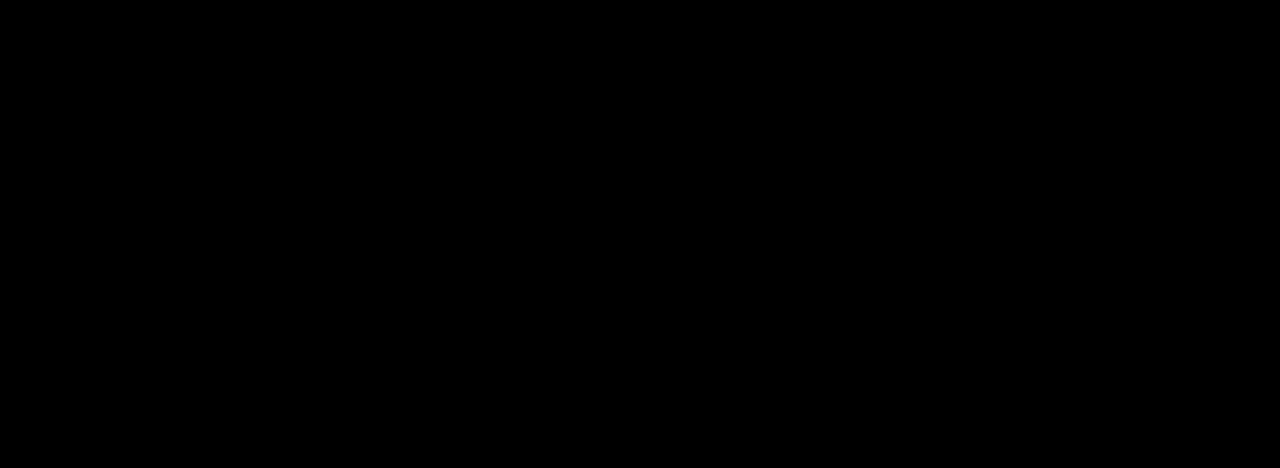
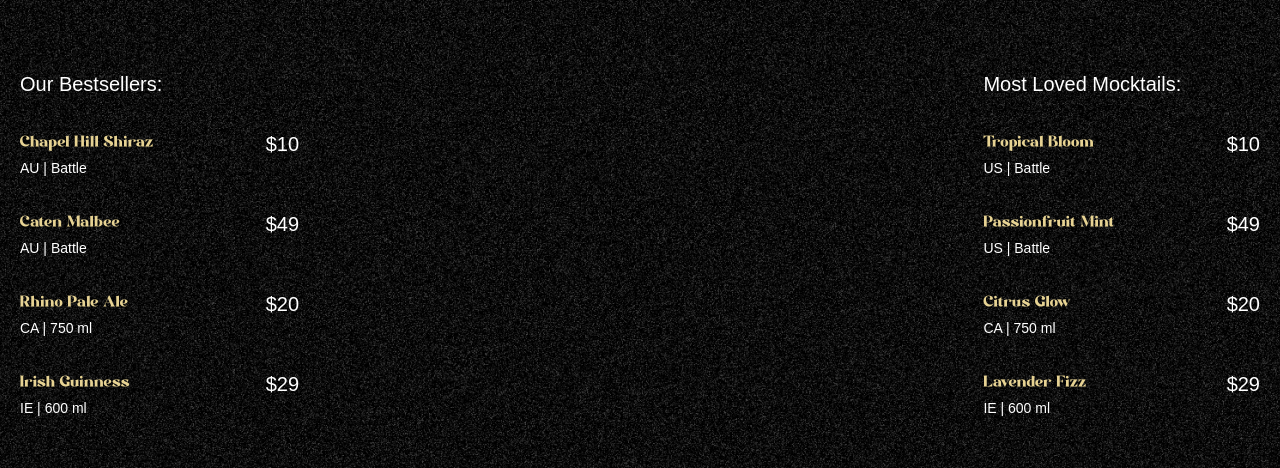
Before and after one commit to Angshuman0772/cocktail-landing-page, a React (Vite) app: page / in a window 1280 px wide. Shown: the part 890-1358 px from the top of the page. Built offline with nearby package versions, Linux system fonts and the light colour scheme; a web font is replaced by a local one.

Commit message:
feat(Cocktails): implement cocktails section

```diff
--- a/src/App.jsx
+++ b/src/App.jsx
@@ -1,6 +1,7 @@
 import { gsap, ScrollTrigger, SplitText } from "gsap/all";
 import Navbar from "./components/Navbar";
 import Hero from "./components/Hero";
+import Cocktails from "./components/Cocktails";
 
 gsap.registerPlugin(ScrollTrigger, SplitText);
 
@@ -9,6 +10,7 @@ const App = () => {
     <main>
       <Navbar />
       <Hero />
+      <Cocktails />
     </main>
   );
 };
--- /dev/null
+++ b/src/components/Cocktails.jsx
@@ -0,0 +1,75 @@
+import { useGSAP } from "@gsap/react";
+import { cocktailLists, mockTailLists } from "../constants";
+import gsap from "gsap";
+
+const Cocktails = () => {
+  useGSAP(() => {
+    const parallaxTimeline = gsap.timeline({
+      scrollTrigger: {
+        trigger: "#cocktails",
+        start: "top 30%",
+        end: "bottom 80%",
+        scrub: true,
+      },
+    });
+
+    parallaxTimeline
+      .from("#c-left-leaf", {
+        x: -100,
+        y: 100,
+      })
+      .from("#c-right-leaf", {
+        x: 100,
+        y: 100,
+      });
+  }, []);
+
+  return (
+    <section id="cocktails" className="noisy">
+      <img src="/images/cocktail-left-leaf.png" alt="l-leaf" id="c-left-leaf" />
+      <img
+        src="/images/cocktail-right-leaf.png"
+        alt="r-leaf"
+        id="c-right-leaf"
+      />
+
+      <div className="list">
+        <div className="popular">
+          <h2>Our Bestsellers:</h2>
+          <ul>
+            {cocktailLists.map((cocktail) => (
+              <li key={cocktail.name}>
+                <div className="md:me-28">
+                  <h3>{cocktail.name}</h3>
+                  <p>
+                    {cocktail.country} | {cocktail.detail}
+                  </p>
+                </div>
+                <span>{cocktail.price}</span>
+              </li>
+            ))}
+          </ul>
+        </div>
+
+        <div className="loved">
+          <h2>Most Loved Mocktails:</h2>
+          <ul>
+            {mockTailLists.map((mocktail) => (
+              <li key={mocktail.name}>
+                <div className="me-28">
+                  <h3>{mocktail.name}</h3>
+                  <p>
+                    {mocktail.country} | {mocktail.detail}
+                  </p>
+                </div>
+                <span>{mocktail.price}</span>
+              </li>
+            ))}
+          </ul>
+        </div>
+      </div>
+    </section>
+  );
+};
+
+export default Cocktails;
```
